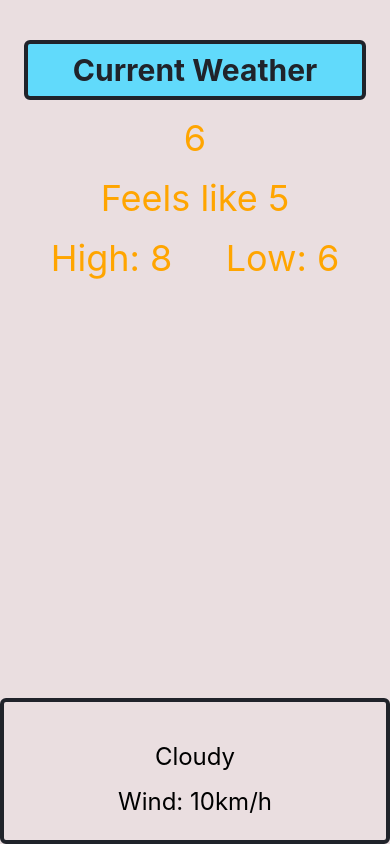
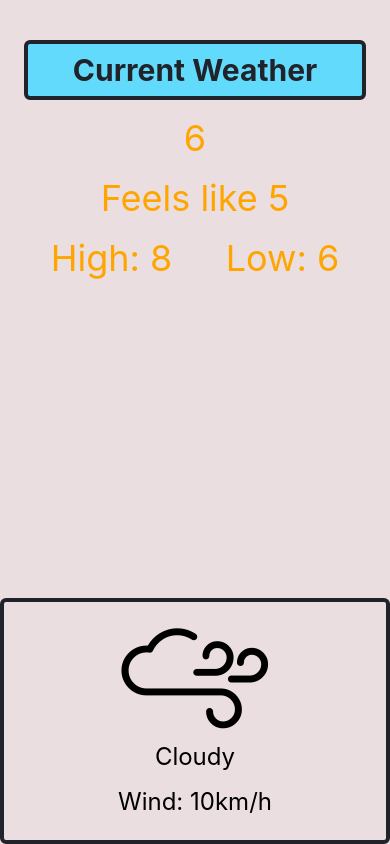
Before and after one commit to Lambersonistaken/ReactNativeCourse, a React Native app in the folder WeatherApp/: screen / in a window 390 px wide. Built offline with nearby package versions, Linux system fonts and the light colour scheme.

Commit message:
more styles added

```diff
--- a/WeatherApp/App.js
+++ b/WeatherApp/App.js
@@ -1,5 +1,6 @@
 import { StatusBar } from "expo-status-bar";
 import { SafeAreaView, StyleSheet, Text, View } from "react-native";
+import { Fontisto } from "@expo/vector-icons";
 
 export default function App() {
   return (
@@ -15,6 +16,7 @@ export default function App() {
         </View>
       </View>
       <View style={styles.bodyWrapper}>
+        <Fontisto name="cloudy-gusts" size={100} color="black" />
         <Text style={styles.subtext2}>Cloudy</Text>
         <Text style={styles.subtext2}>Wind: 10km/h</Text>
       </View>
```
